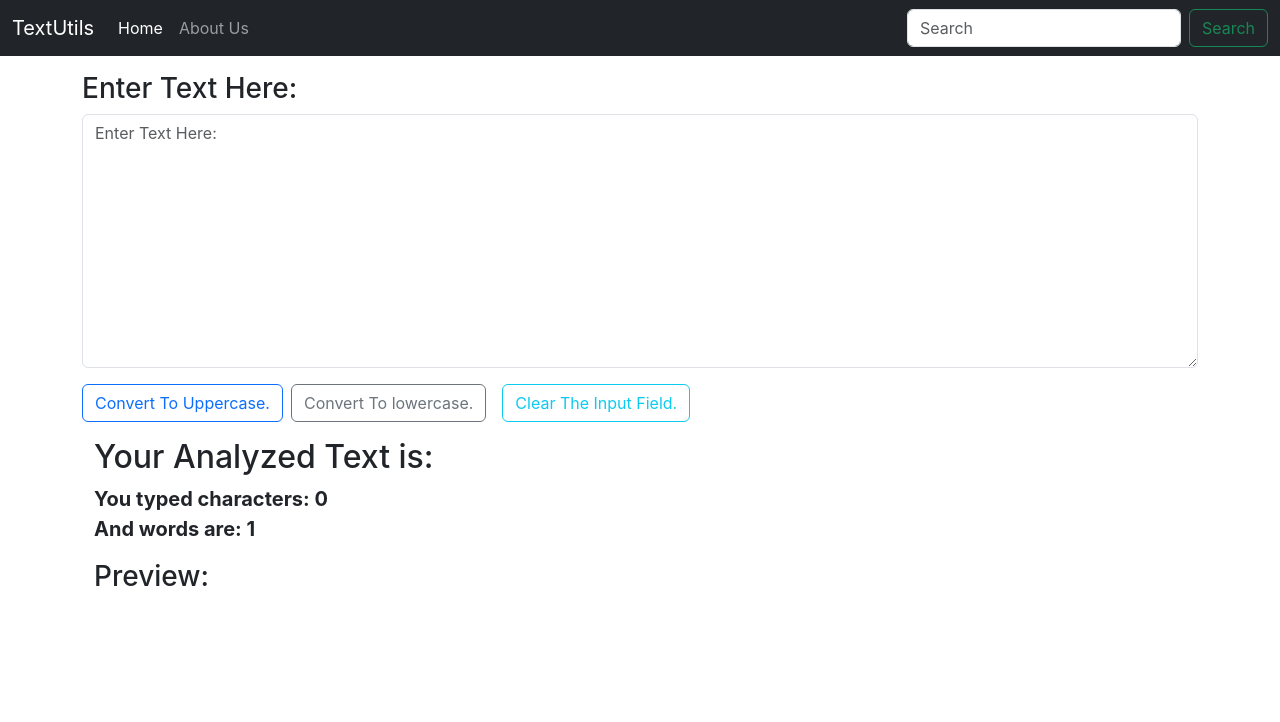
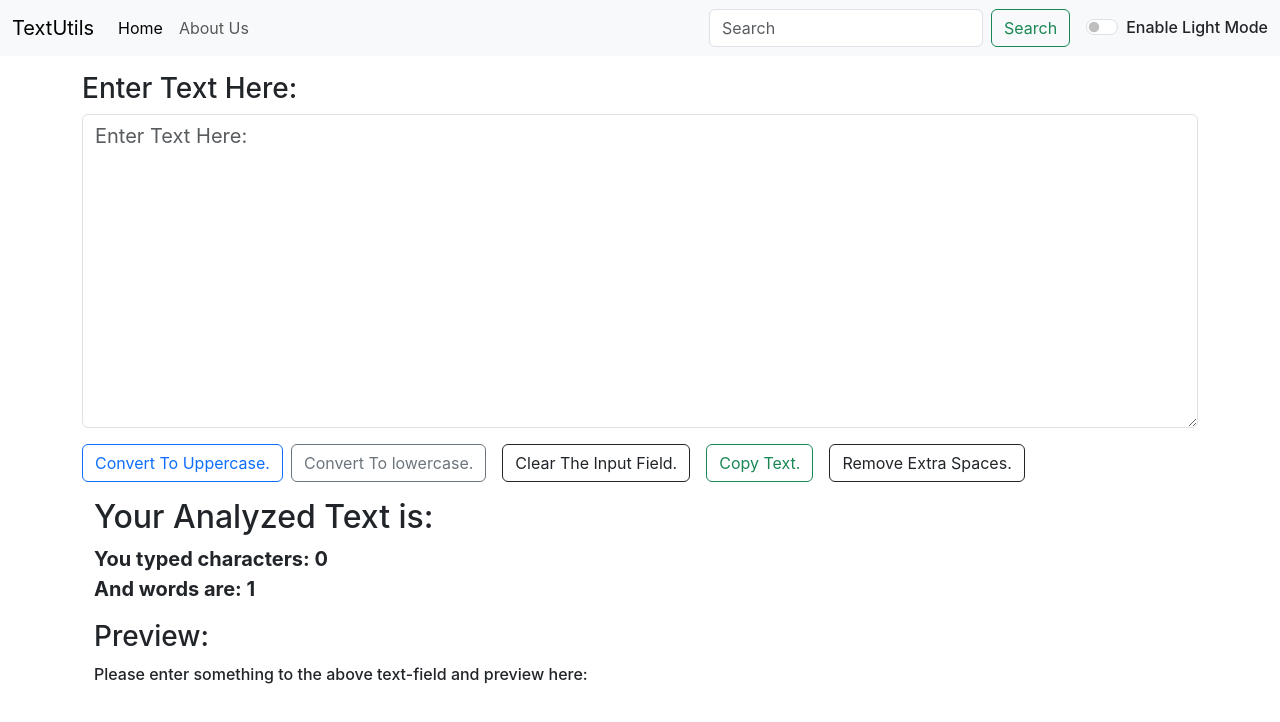
Before and after one commit to Karan551/react_projects, a React (Create React App) app: page / in a window 1280 px wide. Shown: the top 722 px of the page. Built offline with nearby package versions, Linux system fonts and the light colour scheme.

Commit message:
Adding dark mode and light mode feature.

```diff
--- a/public/index.html
+++ b/public/index.html
@@ -49,5 +49,7 @@
   <script src="https://cdn.jsdelivr.net/npm/bootstrap@5.3.2/dist/js/bootstrap.min.js"
     integrity="sha384-BBtl+eGJRgqQAUMxJ7pMwbEyER4l1g+O15P+16Ep7Q9Q+zqX6gSbd85u4mG4QzX+"
     crossorigin="anonymous"></script>
+    <!-- Include Jquery -->
+    <script src="https://code.jquery.com/jquery-3.7.1.js" integrity="sha256-eKhayi8LEQwp4NKxN+CfCh+3qOVUtJn3QNZ0TciWLP4=" crossorigin="anonymous"></script>
 </body>
 </html>
--- a/src/App.js
+++ b/src/App.js
@@ -1,15 +1,31 @@
 // import logo from './logo.svg';
 import './App.css';
+// import About from './components/About';
 import Navbar from './components/Navbar';
-import TextForm from './components/TextForm';
+import TextForm from './components/TextForm'
+import React, { useState } from 'react';
 
 function App() {
+  const [mode, setMode] = useState('light')
+  const toogleMode=()=>{
+    if(mode==='light'){
+      setMode('dark')
+      // document.body.style.backgroundColor='#808080'
+      document.body.style.backgroundColor='#042743'
+    }else{
+      setMode('light')
+      document.body.style.backgroundColor='white'
+    }
+  }
   // Adding navbar component with the help of bootstrap.
   return (<>
-    <Navbar title='TextUtils' about='About Us' />
+    <Navbar title='TextUtils' about='About Us' mode={mode} toogleMode={toogleMode} />
     <div className="container my-3">
-      <TextForm heading='Enter Text Here:' />
+      <TextForm heading='Enter Text Here:' mode={mode} />
     </div>
+    {/* <div className="container my-3">
+      <About />
+    </div> */}
   </>
   );
 }
--- /dev/null
+++ b/src/components/About.js
@@ -0,0 +1,50 @@
+import React from 'react'
+
+export default function About() {
+    return (
+        <>
+            <h2>About Us</h2>
+            <div className="accordion" id="accordionExample">
+                <div className="accordion-item">
+                    <h2 className="accordion-header">
+                        <button className="accordion-button collapsed" type="button" data-bs-toggle="collapse" data-bs-target="#collapseOne" aria-expanded="true" aria-controls="collapseOne">
+                            Accordion Item #1
+                        </button>
+                    </h2>
+                    <div id="collapseOne" className="accordion-collapse collapse" data-bs-parent="#accordionExample">
+                        <div className="accordion-body">
+                            <strong>This is the first item's accordion body.</strong> It is shown by default, until the collapse plugin adds the appropriate classNamees that we use to style each element. These classNamees control the overall appearance, as well as the showing and hiding via CSS transitions. You can modify any of this with custom CSS or overriding our default variables. It's also worth noting that just about any HTML can go within the <code>.accordion-body</code>, though the transition does limit overflow.
+                        </div>
+                    </div>
+                </div>
+                <div className="accordion-item">
+                    <h2 className="accordion-header">
+                        <button className="accordion-button collapsed" type="button" data-bs-toggle="collapse" data-bs-target="#collapseTwo" aria-expanded="false" aria-controls="collapseTwo">
+                            Accordion Item #2
+                        </button>
+                    </h2>
+                    <div id="collapseTwo" className="accordion-collapse collapse" data-bs-parent="#accordionExample">
+                        <div className="accordion-body">
+                            <strong>This is the second item's accordion body.</strong> It is hidden by default, until the collapse plugin adds the appropriate classNamees that we use to style each element. These classNamees control the overall appearance, as well as the showing and hiding via CSS transitions. You can modify any of this with custom CSS or overriding our default variables. It's also worth noting that just about any HTML can go within the <code>.accordion-body</code>, though the transition does limit overflow.
+                        </div>
+                    </div>
+                </div>
+                <div className="accordion-item">
+                    <h2 className="accordion-header">
+                        <button className="accordion-button collapsed" type="button" data-bs-toggle="collapse" data-bs-target="#collapseThree" aria-expanded="false" aria-controls="collapseThree">
+                            Accordion Item #3
+                        </button>
+                    </h2>
+                    <div id="collapseThree" className="accordion-collapse collapse" data-bs-parent="#accordionExample">
+                        <div className="accordion-body">
+                            <strong>This is the third item's accordion body.</strong> It is hidden by default, until the collapse plugin adds the appropriate classNamees that we use to style each element. These classNamees control the overall appearance, as well as the showing and hiding via CSS transitions. You can modify any of this with custom CSS or overriding our default variables. It's also worth noting that just about any HTML can go within the <code>.accordion-body</code>, though the transition does limit overflow.
+                        </div>
+                    </div>
+                </div>
+            </div>
+            <div className='my-3'>
+            <button className="btn btn-outline-secondary btn-lg">Enable Dark Mode</button>
+            </div>
+        </>
+    )
+}
--- a/src/components/Navbar.js
+++ b/src/components/Navbar.js
@@ -1,10 +1,9 @@
 import React from 'react'
 import PropTypes from 'prop-types'
-
 export default function Navbar(props) {
     return (
         <>
-            <nav className="navbar navbar-expand-lg navbar-dark bg-dark">
+            <nav className={`navbar navbar-expand-lg navbar-${props.mode} bg-${props.mode}`}>
                 <div className="container-fluid">
                     <a className="navbar-brand" href="/">{props.title}</a>
                     <button className="navbar-toggler" type="button" data-bs-toggle="collapse" data-bs-target="#navbarSupportedContent" aria-controls="navbarSupportedContent" aria-expanded="false" aria-label="Toggle navigation">
@@ -23,6 +22,14 @@ export default function Navbar(props) {
                             <input className="form-control me-2" type="search" placeholder="Search" aria-label="Search" />
                             <button className="btn btn-outline-success" type="submit">Search</button>
                         </form>
+                        {/*  */}
+                        <div className={`form-check form-switch ms-3 text-${props.mode === 'dark' ? 'light' : 'dark'}`}>
+                            <input className="form-check-input" type="checkbox" role="switch" id="flexSwitchCheckDefault" onClick={props.toogleMode} />
+                            <label className="form-check-label fw-medium" htmlFor="flexSwitchCheckDefault">Enable {props.mode=='light'?'Light':'Dark'} Mode</label>
+                        </div>
+
+
+
                     </div>
                 </div>
             </nav>
@@ -30,12 +37,12 @@ export default function Navbar(props) {
     )
 }
 // This is a PropTypes checking
-Navbar.propTypes={
-    title:PropTypes.string.isRequired,
-    about:PropTypes.string.isRequired
+Navbar.propTypes = {
+    title: PropTypes.string.isRequired,
+    about: PropTypes.string.isRequired
 }
 //  Default prop types
-Navbar.defaultProps={
-    title:'Title Here',
-    about:'About Here'
+Navbar.defaultProps = {
+    title: 'Title Here',
+    about: 'About Here'
 }
--- a/src/components/TextForm.js
+++ b/src/components/TextForm.js
@@ -1,6 +1,7 @@
 import React, { useState } from 'react'
 
-export default function TextForm({ heading }) {
+export default function TextForm({heading,mode}) {
+
     // Declare a new state variable which we will call text.
     const [text, setText] = useState("")
     // This function for convert text to uppercase btn
@@ -21,15 +22,40 @@ export default function TextForm({ heading }) {
         setText(element.target.value)
     }
 
-    //
+    // This function is used to clear the input field.
     const clearBtn = (element) => {
         // text value is set to empty space.
         setText('')
     }
+    // using jquery hide the alert element.
+    window.$(document).ready(function alert() {
+            window.$("#alert").hide()
+    }
+    )
+    // This function is used to copy the text into clipboard.
+    const copyText = () => {
+        let cpText = document.querySelector("#textArea");
+        if (text.length > 0) {
+            // select the text
+            cpText.select()
+            // copy the text into clipboard.
+            navigator.clipboard.writeText(cpText.value)
+            // with the help of jqery change the text of button.
+            window.$("#copy-text").text('Text-Copied')
+        } else {
+            window.$("#alert").show();
+            window.$('.strong').text("Write Something into the text-area. ")
+        }
+    }
+    // This function is used to remove Extra spaces to the given sentences
+    const removeExtraSpace = (element) => {
+        let newText = text.split(/[ ]+/);
+        setText(newText.join(' '))
+    }
     // This function is used to count the characters without spaces
     let total = 0
     const countChar = (arr) => {
-        if(arr instanceof Array){
+        if (arr instanceof Array) {
             for (let i of arr) {
                 total = total + i.length
             }
@@ -38,24 +64,32 @@ export default function TextForm({ heading }) {
     }
     return (
         <>
-            <h3>{heading}</h3>
+            <div className="alert alert-warning alert-dismissible fade show" role="alert" id='alert'>
+                <strong className='strong'>Write Something</strong>
+                <button type="button" className="btn-close" data-bs-dismiss="alert" aria-label="Close"></button>
+            </div>
+
+            <h3 className={`text-${mode==="dark"?"light":"dark"}`}>{heading}</h3>
             <div className="mb-3">
-                <textarea className="form-control" id="exampleFormControlTextarea1" rows="10" value={text} onChange={changeValue} placeholder='Enter Text Here:' spellCheck='true'></textarea>
+                <textarea className={`form-control fs-5`} id="textArea" rows="10" value={text} onChange={changeValue} placeholder='Enter Text Here:' spellCheck='true' style={{backgroundColor:mode==='dark'?'#042743':'white',color:mode==='dark'?'#fff':'#333'}}></textarea>
             </div>
             {/* buttons for change font */}
             <button className='btn btn-outline-primary' onClick={upperBtn}>Convert To Uppercase.</button>
             <button className='btn btn-outline-secondary mx-2' onClick={lowerBtn}>Convert To lowercase.</button>
-            <button className='btn btn-outline-info mx-2' onClick={clearBtn}>Clear The Input Field.</button>
+            <button className={`btn btn-outline-${mode==='dark'?"light":"dark"} mx-2`} onClick={clearBtn}>Clear The Input Field.</button>
+            {/*  */}
+            <button className='btn btn-outline-success mx-2' onClick={copyText} id='copy-text'>Copy Text.</button>
+            <button className={`btn btn-outline-${mode==='dark'?"light":"dark"} mx-2`} onClick={removeExtraSpace}>Remove Extra Spaces.</button>
 
             {/*  */}
-            <div className="container my-3">
+            <div className={`container my-3 text-${mode==="dark"?"light":"dark"}`}>
                 <h2>Your Analyzed Text is:</h2>
                 <p className='fw-bold fs-5'>You typed characters: <span> {countChar(text.split(' '))}</span>
                     <br />
                     And words are: <span>{text.split(' ').length}</span>
                 </p>
                 <h3>Preview:</h3>
-                <p>{text}</p>
+                <p className='fw-medium'>{text.length > 0 ? text : "Please enter something to the above text-field and preview here:"}</p>
             </div>
 
 
```
